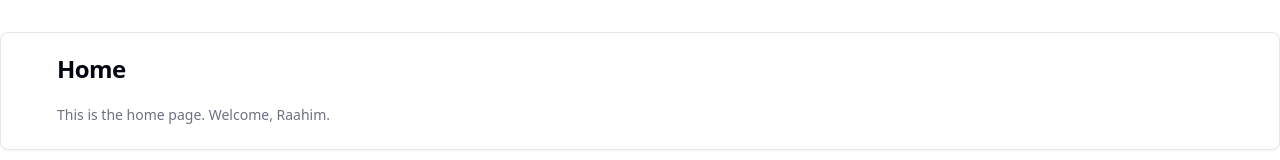
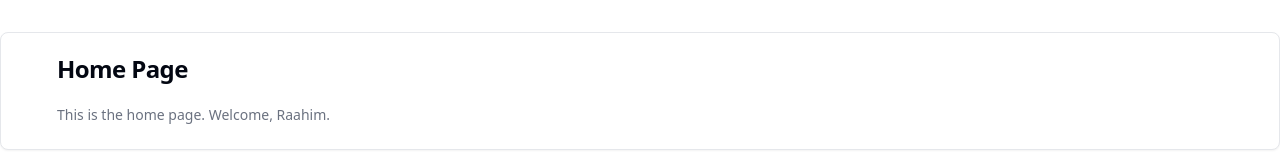
Before and after one commit to RaahimSiddiqi/SampleWebsiteWithLogin, a React (Vite) app: page /home in a window 1280 px wide. Shown: the top 160 px of the page. Built offline with nearby package versions, Linux system fonts and the light colour scheme.

Commit message:
Trigger CI/CD

```diff
--- a/src/pages/Home.tsx
+++ b/src/pages/Home.tsx
@@ -5,7 +5,7 @@ const Home = () => {
         <div>
             <Card className="container my-8">
                 <CardHeader>
-                    <CardTitle>Home</CardTitle>
+                    <CardTitle>Home Page</CardTitle>
                 </CardHeader>
                 <CardContent>
                     <CardDescription>
```
